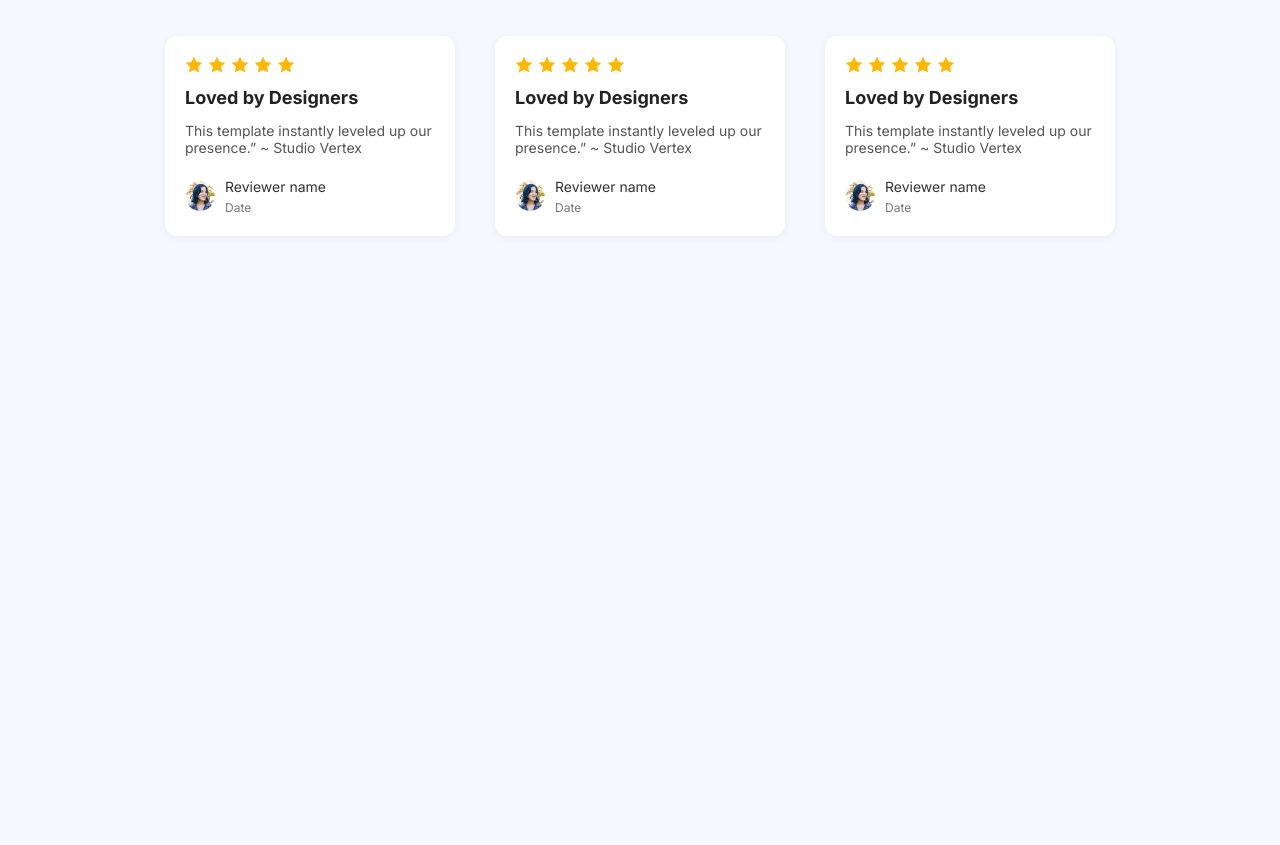
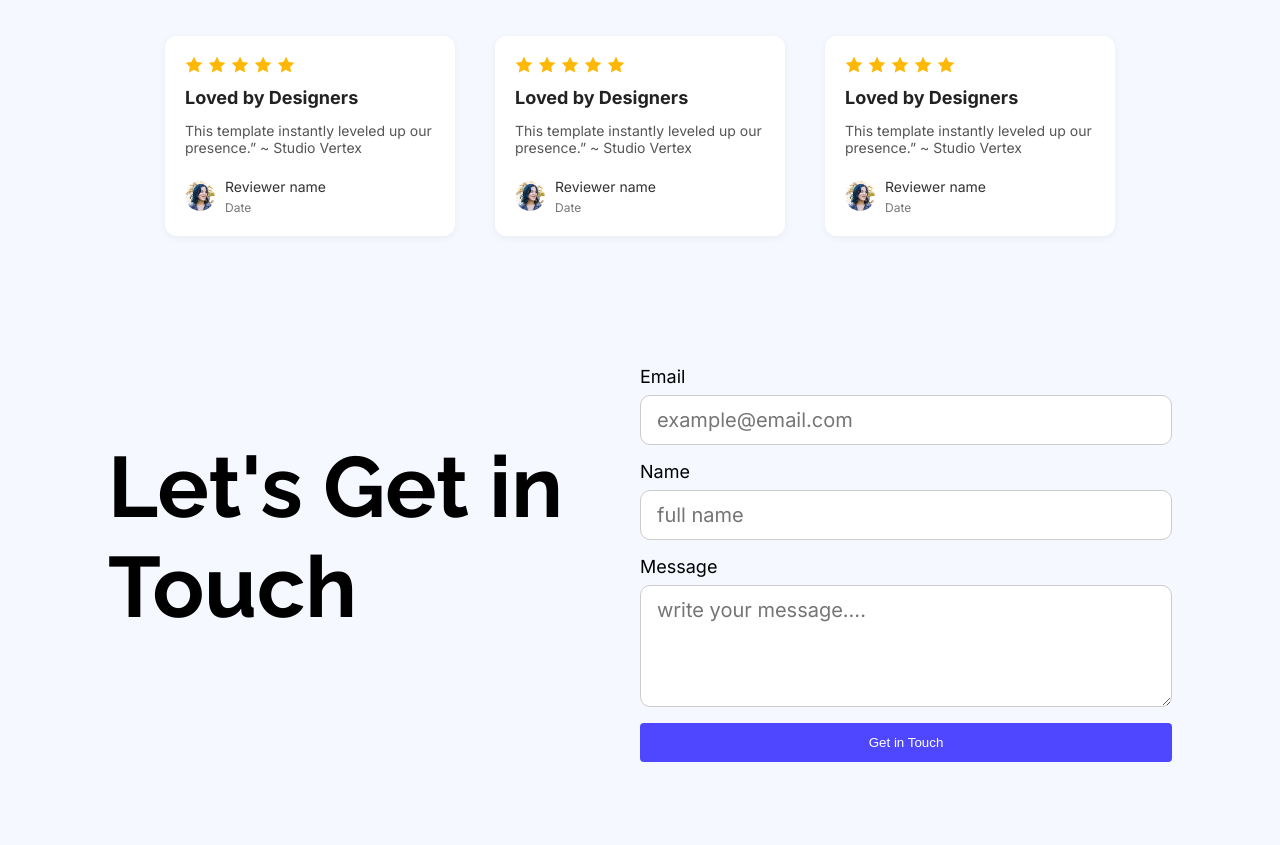
Before and after one commit to ISA-RUHULLA/First-Assignment, a plain HTML site: page index.html in a window 1280 px wide. Shown: the part 1703-2548 px from the top of the page. Before the commit the page ends 1997 px from the top, so only its background shows below. Drawn offline with Linux system fonts and the light colour scheme.

Commit message:
Added Get In Touch Section

```diff
--- a/index.html
+++ b/index.html
@@ -127,12 +127,32 @@
                        </div>
                      </div>
 
-      </div>
-    </div>
-  </div>
-</section>
+                  </div>
+                 </div>
+               </div>
+            </section>
 
+            <section>
+                <div class="container">
+                  <div class="left">
+                     <h1>Let's Get in<br>Touch</h1>
+                  </div>
+                  <div class="right">
+                     <form>
+                         <label for="email">Email</label>
+                         <input type="email" id="email" placeholder="example@email.com" required />
 
+                         <label for="name">Name</label>
+                         <input type="text" id="name" placeholder="full name" required />
+
+                         <label for="message">Message</label>
+                         <textarea id="message" placeholder="write your message...." rows="4" required></textarea>
+
+                            <button type="submit">Get in Touch</button>
+                     </form>
+                  </div>
+                 </div>
+            </section>
     </main>
 
 </body>
--- a/styles/style.css
+++ b/styles/style.css
@@ -206,3 +206,70 @@ body {
   font-size: 12px;
   color: #777;
 }
+
+/* Get In Touch Section */
+
+.container {
+  display: flex;
+  max-width: 1140px;
+  justify-content: space-between;
+  padding: 80px 100px;
+  margin: 0 auto;
+}
+
+.left {
+  font-family: "Raleway", sans-serif;
+  font-optical-sizing: auto;
+  font-style: normal;
+  font-size: 57px;
+  font-weight: bold;
+  flex: 1;
+}
+
+.right {
+  fixed width: 497px;
+  fixed height: 490px;
+  flex: 1;
+}
+
+.right form {
+  display: flex;
+  flex-direction: column;
+
+}
+
+.right label {
+  font-family: "Inter", sans-serif;
+  font-optical-sizing: auto;
+  font-style: normal;
+  font-size: 18px;
+  font-weight: medium;
+  margin-bottom: 8px;
+}
+#name,
+#email,
+#message {
+  font-family: "Inter", sans-serif;
+  font-optical-sizing: auto;
+  font-style: normal;
+  font-size: 20px;
+  font-weight: regular;
+}
+
+.right input,
+.right textarea {
+  padding: 12px 16px;
+  border: 1px solid #ccc;
+  border-radius: 10px;
+  margin-bottom: 16px;
+}
+
+.right button {
+  padding: 12px 16px;
+  border-radius: 10px;
+  background-color: #4E47FF;
+  color: white;
+  border: none;
+  border-radius: 4px;
+  cursor: pointer;
+}
```
